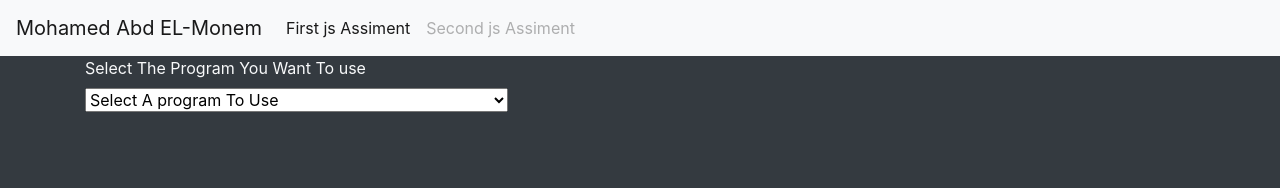
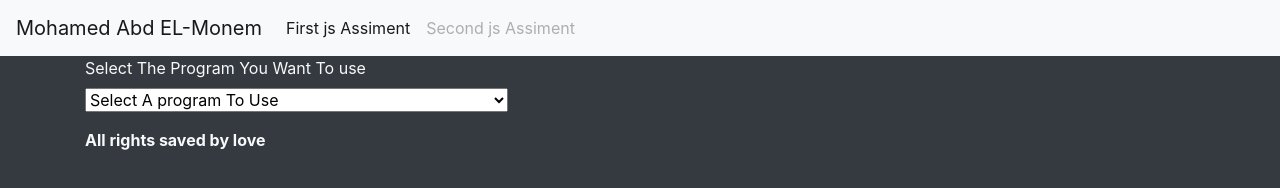
Before and after one commit to Wafaa-Soliman/Blood-Bank-Management-System, a plain HTML site: page index.html in a window 1280 px wide. Drawn offline with Linux system fonts and the light colour scheme.

Commit message:
Add footer by haroon

```diff
--- a/index.html
+++ b/index.html
@@ -50,17 +50,14 @@
             </div>
             <div class="" id="inputs"></div>
             <div class="" id="results"></div>
+        </div>
+    </section>
 
-
-
-
-
-
-        </div>
-
-
-
-    </section>
+    <!-- Haroon Code -->
+    <footer class="container bg-dark">
+        <p class="font-weight-bold">All rights saved by love</p>
+    </footer>
+    <!-- End Haroon Code -->
 
     <script src="js/jquery-3.4.1.min.js"></script>
     <script src="js/popper.min.js"></script>
```
